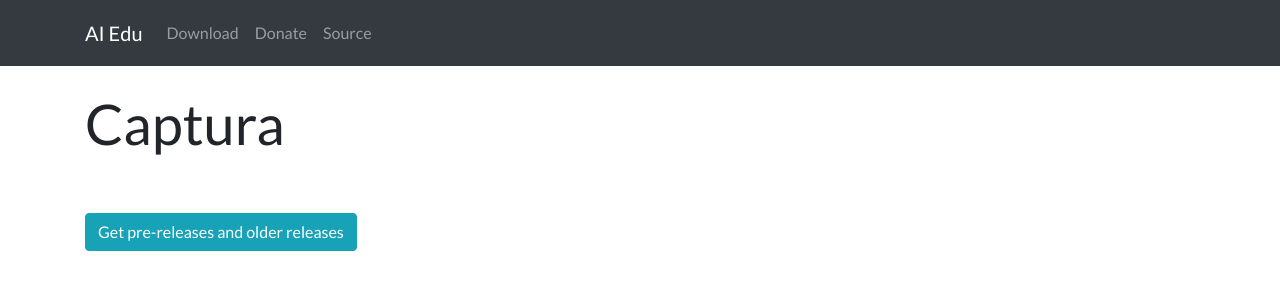
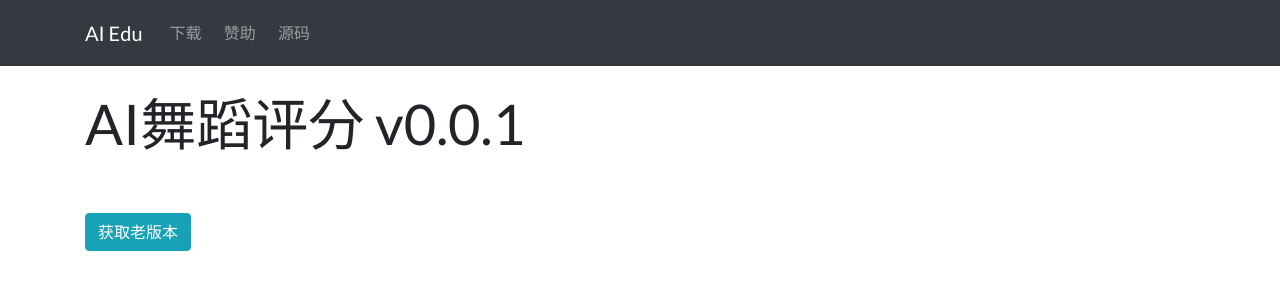
Before and after one commit to ai-pjlab/ai-pjlab.github.io, a Jekyll site: the page download/index.html, which Jekyll copies as it is, in a window 1280 px wide. Shown: the top 300 px of the page. Built offline with Jekyll 4.4.1, drawn with Linux system fonts in a browser that asks for light colours; a script that is not in the unit is left out; comment, search, counter and statistics services are not loaded.

Commit message:
Add files via upload

```diff
--- a/download/index.html
+++ b/download/index.html
@@ -1,6 +1,6 @@
 <!DOCTYPE html><html lang="en-us"><!-- This web page is copied by the "https://bazhan.wang" --><head><meta charset="utf-8">
 
-    <title>Download | Captura</title>
+    <title>下载 | AI舞蹈评分</title>
     <meta name="viewport" content="width=device-width, initial-scale=1">
     <meta content="IE=10.000" http-equiv="X-UA-Compatible">
 
@@ -21,16 +21,16 @@
     <link rel="stylesheet" href="css/styles.css">
 
     <!-- Begin Jekyll SEO tag v2.6.1 -->
-<title>Download Captura | Captura</title>
-<meta name="generator" content="Jekyll v3.9.0">
-<meta property="og:title" content="Download Captura">
-<meta name="author" content="Mathew Sachin">
-<meta property="og:locale" content="en_US">
-<meta name="description" content="Capture Screen, Audio, Cursor, Mouse Clicks and Keystrokes">
-<meta property="og:description" content="Capture Screen, Audio, Cursor, Mouse Clicks and Keystrokes">
-<!-- <link rel="canonical" href="/download/"> -->
-<meta property="og:url" content="/download/">
-<meta property="og:site_name" content="Captura">
+<title>下载 | AI舞蹈评分</title>
+<meta name="generator" content="Python v3.10.5">
+<meta property="og:title" content="AI舞蹈评分">
+<meta name="author" content="PJlab">
+<meta property="og:locale" content="zh_CN">
+<meta name="description" content="基于深度学习的视网膜血管分割系统">
+<meta property="og:description" content="基于深度学习的视网膜血管分割系统">
+<!-- <link rel="canonical" href="https://mathewsachin.github.io/Captura/"> -->
+<meta property="og:url" content="https://mathewsachin.github.io/Captura/">
+<meta property="og:site_name" content="AI舞蹈评分">
 <script type="application/ld+json">
 {"headline":"Download Captura","@type":"WebPage","author":{"@type":"Person","name":"Mathew Sachin"},"url":"/download/","description":"Capture Screen, Audio, Cursor, Mouse Clicks and Keystrokes","@context":"https://schema.org"}</script>
 <!-- End Jekyll SEO tag -->
@@ -47,13 +47,13 @@
         <div class="collapse navbar-collapse" id="navbarContent">
             <ul class="navbar-nav mr-auto">
                 <li class="nav-item">
-                    <a class="nav-link" href="/download">Download</a>
+                    <a class="nav-link" href="/download">&nbsp;下载&nbsp;</a>
                 </li>
                 <li class="nav-item">
-                    <a class="nav-link" href="/donate">Donate</a>
+                    <a class="nav-link" href="/donate">&nbsp;赞助&nbsp;</a>
                 </li>
                 <li class="nav-item">
-                    <a class="nav-link" target="_blank" href="https://github.com/ai-pjlab/Eye">Source</a>
+                    <a class="nav-link" target="_blank" href="https://github.com/ai-pjlab/AI舞蹈评分">&nbsp;源码&nbsp;</a>
                 </li>
             </ul>
         </div>
@@ -63,7 +63,7 @@
     <div class="container">
       <br>
 
-<h1 class="display-4">Captura <span id="app-version"></span></h1>
+<h1 class="display-4">AI舞蹈评分 v0.0.1</h1>
 
 <div class="my-3 d-none" id="release-block">
   <h2></h2>
@@ -72,26 +72,27 @@
     <div class="col">
       <div class="card shadow">
         <div class="card-body">
-          <h5 class="card-title">Setup</h5>
-          <p class="card-text text-muted">Installs Captura on your system.</p>
-          <a id="setup-link" download="Captura-Setup.exe" class="btn btn-primary">Download</a>
+          <h5 class="card-title">安装程序</h5>
+          <p class="card-text text-muted">一键安装AI舞蹈评分程序到您的设备上，目前仅支持Windows操作系统</p>
+          <a id="setup-link" download="Dance-Detect-Setup.exe" class="btn btn-primary">下载</a>
         </div>
       </div>
     </div>
     <div class="col">
       <div class="card shadow">
         <div class="card-body">
-          <h5 class="card-title">Portable</h5>
-          <p class="card-text text-muted">Portable version does not need to be installed. Just extract the zip file and you are good to go.</p>
-          <a id="portable-link" download="Captura-Portable.zip" class="btn btn-primary">Download</a>
+          <h5 class="card-title">ZIP压缩文件</h5>
+          <p class="card-text text-muted">ZIP压缩文件支持Windows,Linux,macOS系统，但需要安装Python 3.10.5
+			  可以查看 <a href="https://github.com/ai-pjlab/AI-Dance-Detector/tree/main/zh-CN/How-To-Use.md">安装教程</a></p>
+          <a id="portable-link" download="Dance-Detect-Portable.zip" class="btn btn-primary">下载</a>
         </div>
       </div>
     </div>
   </div>
 </div>
 
-<a target="_blank" class="btn btn-info my-5" href="https://github.com/MathewSachin/Captura/releases">
-  Get pre-releases and older releases
+<a target="_blank" class="btn btn-info my-5" href="https://github.com/ai-pjlab/AI-Dance-Detector/releases">
+  获取老版本
 </a>
 
 <script>
@@ -107,16 +108,7 @@
     $("#release-block").removeClass("d-none");
   });
 </script>
-    </div>
-
-
-<script>
-  ((window.gitter = {}).chat = {}).options = {
-    room: 'MathewSachin/Captura'
-  };
-</script>
-<script src="js/sidecar.v1.js" async="" defer=""></script>
-
+	  </div>
 
     <br><br>
 
```
